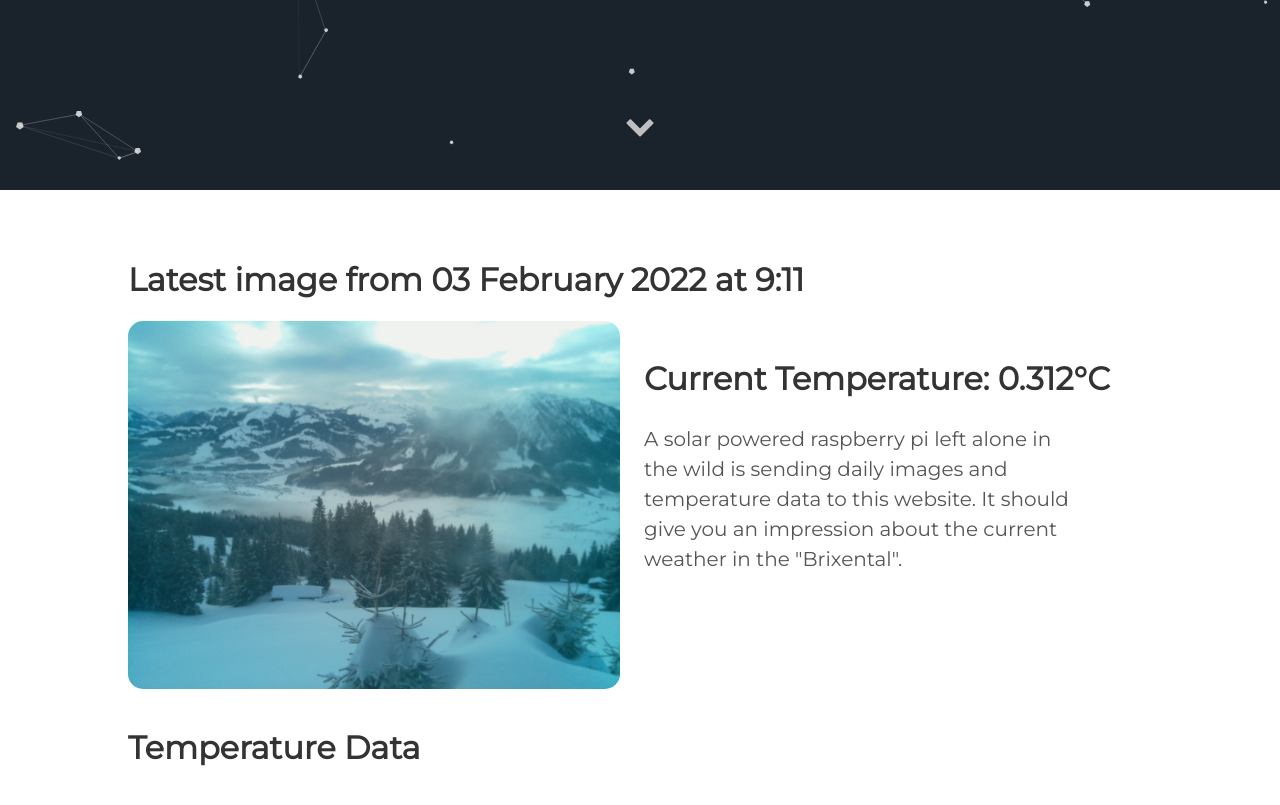
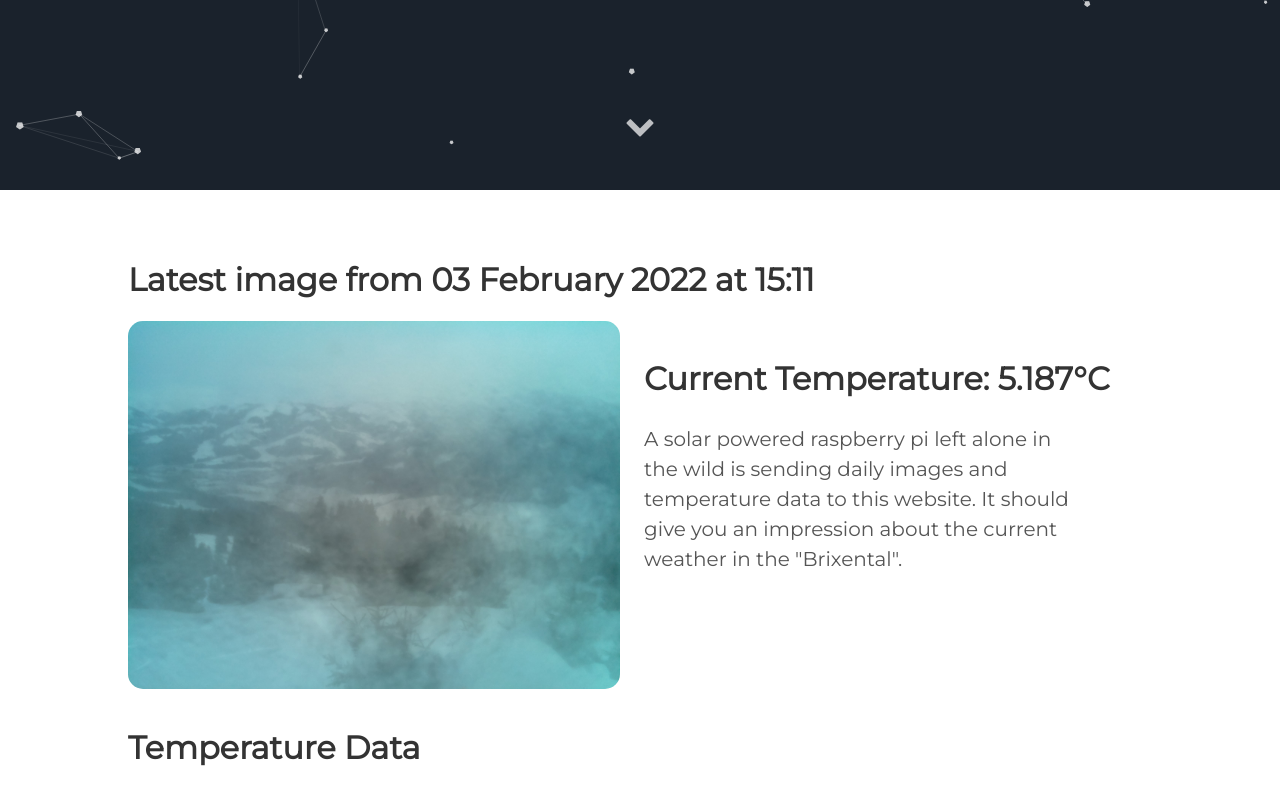
Before and after one commit to vektorious/vektorious.github.io, a Jekyll site: the page built from resources/huette.md, in a window 1280 px wide and 900 px high, scrolled down 710 px. Shown: the top 805 px of the window. Built offline with Jekyll 4.4.1, drawn with Linux system fonts in a browser that asks for light colours.

Commit message:
I'm a bot beep boop

```diff
--- a/resources/huette.md
+++ b/resources/huette.md
@@ -6,13 +6,13 @@
 description: 'Live image from the Austrian alps'
 twitter_text: ' '
 ---
-## Latest image from 03 February 2022 at  9:11
+## Latest image from 03 February 2022 at 15:11
 <div class="huette">
   <div class="huette-image">
     <img src="{{ "/assets/img/huette.jpg" | prepend: site.baseurl }}">
   </div>
   <div class="huette-text">
-        <h2>Current Temperature: 0.312°C</h2>
+        <h2>Current Temperature: 5.187°C</h2>
         <p>A solar powered raspberry pi left alone in the wild is sending daily images and temperature data to this website. It should give you an impression about the current weather in the "Brixental".</p>
 
   </div>
```
Also changed, not shown: rpi-script/2022-02-03_150941.txt (renamed from rpi-script/2022-02-03_090942.txt, +5 -5 lines), rpi-script/huette.md (+2 -2 lines), assets/img/huette.jpg, assets/img/temp_plot.png, rpi-script/temp_plot.png, 1 other file.
